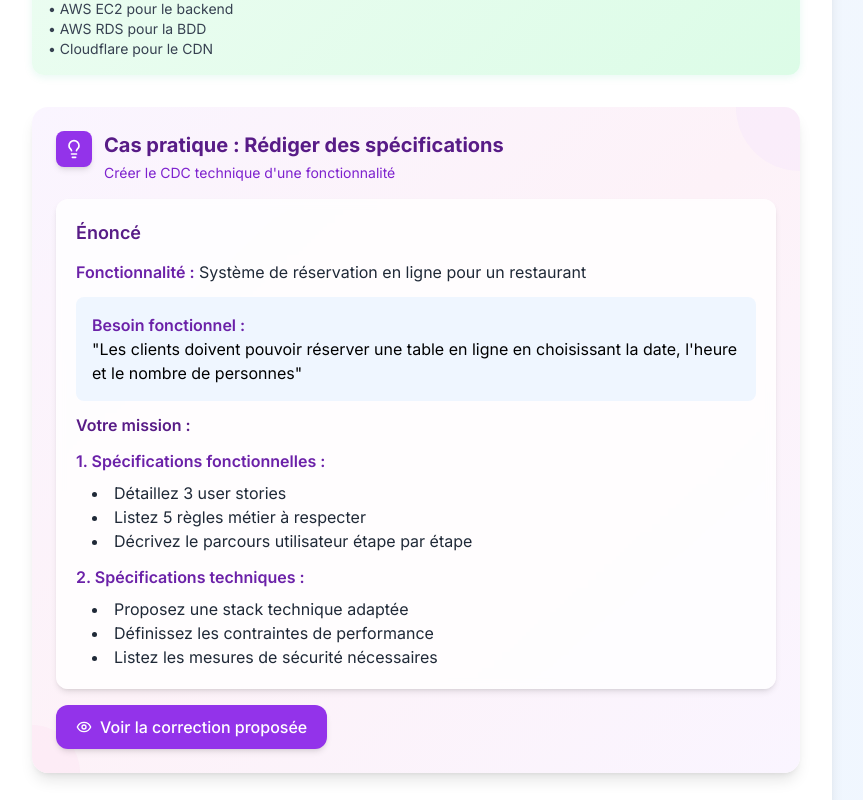
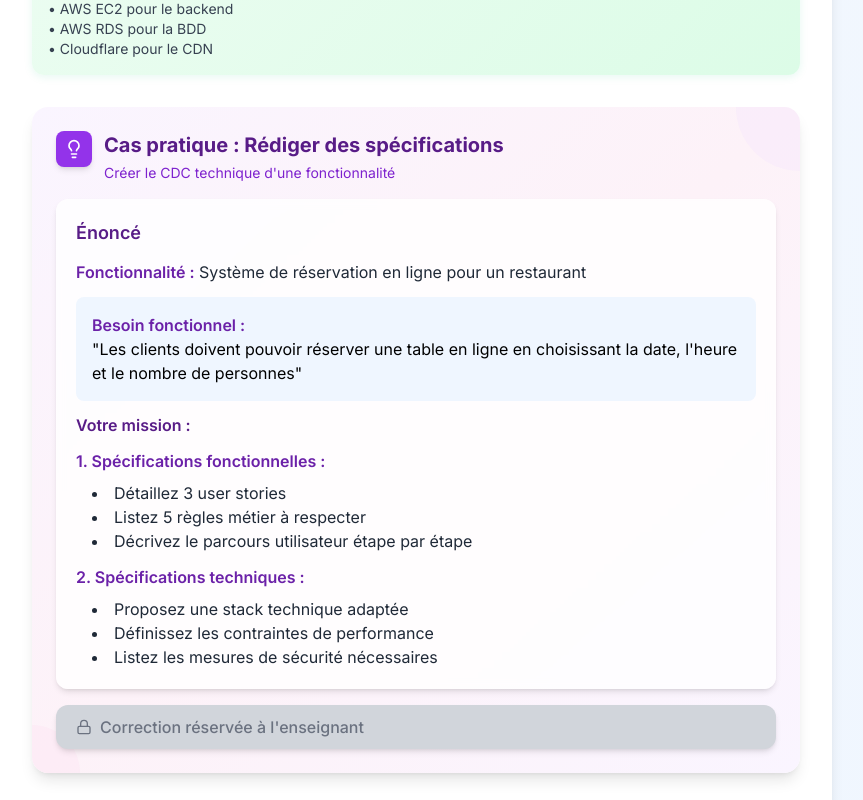
Before and after one commit to GetupAgency/Gestion-de-Projet-Ing-media, a Next.js app: page /module/conception in a window 1280 px wide. Shown: the part 2640-3440 px from the top of the page, without its empty margins (224-1087 px from the left). Built offline with nearby package versions, Linux system fonts and the light colour scheme.

Commit message:
4e commit - Application de formation

```diff
--- a/app/layout.tsx
+++ b/app/layout.tsx
@@ -1,12 +1,13 @@
 import type { Metadata } from 'next'
 import { Inter } from 'next/font/google'
 import './globals.css'
+import TeacherModeIndicator from '@/components/TeacherModeIndicator'
 
 const inter = Inter({ subsets: ['latin'] })
 
 export const metadata: Metadata = {
-  title: 'Gestion de Projet Web - Formation',
-  description: 'Application de formation à la gestion de projet web',
+  title: 'Gestion de Projet Web - Formation Ingémedia',
+  description: 'Application de formation à la gestion de projet web pour les étudiants Ingémedia',
 }
 
 export default function RootLayout({
@@ -16,7 +17,10 @@ export default function RootLayout({
 }) {
   return (
     <html lang="fr">
-      <body className={inter.className}>{children}</body>
+      <body className={inter.className}>
+        {children}
+        <TeacherModeIndicator />
+      </body>
     </html>
   )
 }
--- a/components/CasPratique.tsx
+++ b/components/CasPratique.tsx
@@ -1,7 +1,8 @@
 'use client'
 
-import { useState } from 'react'
-import { Eye, EyeOff, Lightbulb } from 'lucide-react'
+import { useState, useEffect } from 'react'
+import { Eye, EyeOff, Lightbulb, Lock } from 'lucide-react'
+import { checkAndEnableTeacherMode } from '@/lib/teacherMode'
 
 interface CasPratiqueProps {
   title: string
@@ -12,6 +13,11 @@ interface CasPratiqueProps {
 
 export default function CasPratique({ title, description, exercice, correction }: CasPratiqueProps) {
   const [showCorrection, setShowCorrection] = useState(false)
+  const [isTeacher, setIsTeacher] = useState(false)
+
+  useEffect(() => {
+    setIsTeacher(checkAndEnableTeacherMode())
+  }, [])
 
   return (
     <div className="mt-8 bg-gradient-to-br from-purple-50 via-pink-50 to-purple-50 rounded-2xl p-6 shadow-lg relative overflow-hidden">
@@ -37,7 +43,7 @@ export default function CasPratique({ title, description, exercice, correction }
           <div dangerouslySetInnerHTML={{ __html: exercice }} />
         </div>
 
-        {correction && (
+        {correction && isTeacher && (
           <div className="mt-4">
             <button
               onClick={() => setShowCorrection(!showCorrection)}
@@ -55,8 +61,19 @@ export default function CasPratique({ title, description, exercice, correction }
                 </>
               )}
             </button>
+          </div>
+        )}
 
-            {showCorrection && (
+        {correction && !isTeacher && (
+          <div className="mt-4">
+            <div className="flex items-center gap-2 px-5 py-2.5 bg-gray-300 text-gray-500 rounded-xl shadow-md font-medium cursor-not-allowed">
+              <Lock className="w-4 h-4" />
+              Correction réservée à l'enseignant
+            </div>
+          </div>
+        )}
+
+            {showCorrection && isTeacher && (
               <div className="mt-4 bg-white/90 backdrop-blur-sm rounded-xl p-5 shadow-md border-2 border-purple-300 animate-in fade-in slide-in-from-top-2 duration-300">
                 <h4 className="font-semibold text-purple-900 mb-3 text-lg flex items-center gap-2">
                   <span className="text-2xl">💡</span>
@@ -65,8 +82,6 @@ export default function CasPratique({ title, description, exercice, correction }
                 <div dangerouslySetInnerHTML={{ __html: correction }} />
               </div>
             )}
-          </div>
-        )}
       </div>
     </div>
   )
--- /dev/null
+++ b/components/TeacherModeIndicator.tsx
@@ -0,0 +1,37 @@
+'use client'
+
+import { useState, useEffect } from 'react'
+import { Eye, EyeOff } from 'lucide-react'
+import { isTeacherMode, disableTeacherMode } from '@/lib/teacherMode'
+
+export default function TeacherModeIndicator() {
+  const [isTeacher, setIsTeacher] = useState(false)
+  const [mounted, setMounted] = useState(false)
+
+  useEffect(() => {
+    setMounted(true)
+    setIsTeacher(isTeacherMode())
+  }, [])
+
+  if (!mounted || !isTeacher) return null
+
+  return (
+    <div className="fixed bottom-4 right-4 z-50">
+      <div className="bg-gradient-to-r from-purple-600 to-pink-600 text-white px-4 py-2 rounded-full shadow-lg flex items-center gap-2">
+        <Eye className="w-4 h-4" />
+        <span className="text-sm font-semibold">Mode Enseignant</span>
+        <button
+          onClick={() => {
+            disableTeacherMode()
+            setIsTeacher(false)
+            window.location.reload()
+          }}
+          className="ml-2 hover:bg-white/20 rounded-full p-1 transition-colors"
+          title="Désactiver le mode enseignant"
+        >
+          <EyeOff className="w-4 h-4" />
+        </button>
+      </div>
+    </div>
+  )
+}
--- /dev/null
+++ b/lib/teacherMode.ts
@@ -0,0 +1,35 @@
+// Système de mode enseignant (boss mode)
+
+export function isTeacherMode(): boolean {
+  if (typeof window === 'undefined') return false
+
+  // Vérifier localStorage
+  const stored = localStorage.getItem('teacherMode')
+  if (stored === 'true') return true
+
+  // Vérifier URL
+  const params = new URLSearchParams(window.location.search)
+  return params.get('boss') === 'true'
+}
+
+export function enableTeacherMode(): void {
+  if (typeof window === 'undefined') return
+  localStorage.setItem('teacherMode', 'true')
+}
+
+export function disableTeacherMode(): void {
+  if (typeof window === 'undefined') return
+  localStorage.removeItem('teacherMode')
+}
+
+export function checkAndEnableTeacherMode(): boolean {
+  if (typeof window === 'undefined') return false
+
+  const params = new URLSearchParams(window.location.search)
+  if (params.get('boss') === 'true') {
+    enableTeacherMode()
+    return true
+  }
+
+  return isTeacherMode()
+}
```
Also changed, not shown: 1 other file (tests, documents, lock files or other folders).
